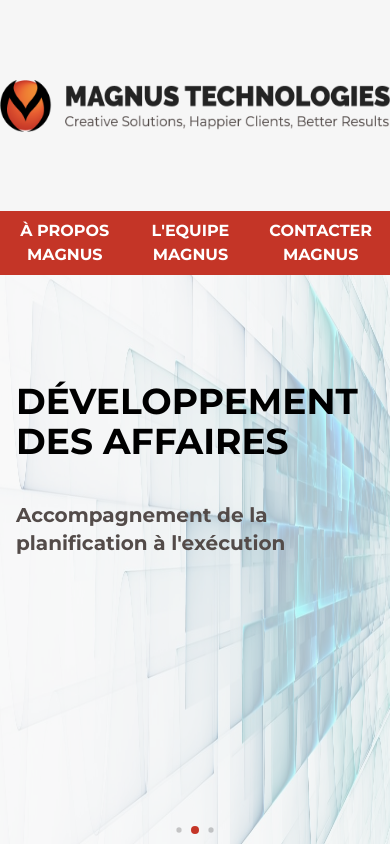
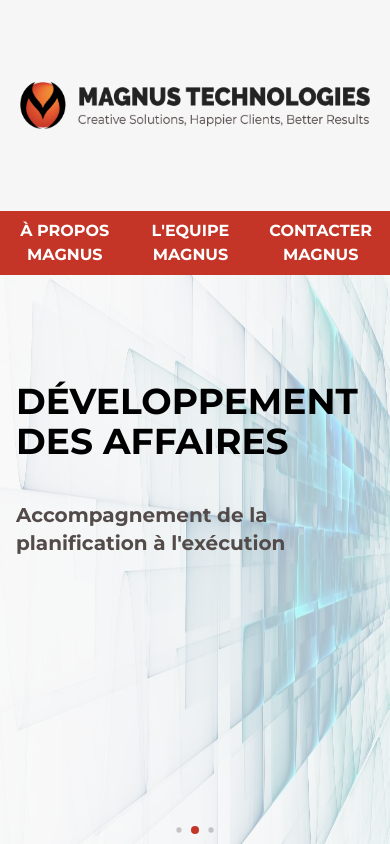
Before and after one commit to CHENNI-Nidhaleddine/MAGNUS-WEBSITE, a Next.js app: page / in a window 390 px wide. Shown: the top 844 px of the page. Built offline with nearby package versions, Linux system fonts and the light colour scheme; a web font is replaced by a local one.

Commit message:
last commit

```diff
--- a/components/Logo.jsx
+++ b/components/Logo.jsx
@@ -1,7 +1,7 @@
 import Image from "next/image"
 export default function Logo() {
     return (
-        <div className="flex items-center justify-center w-full h-[calc(25vh)]">
+        <div className="flex items-center justify-center w-full h-[calc(25vh)] lg:px-auto px-5">
            <Image src="/images/magnusAll.png" width={900} height={120}/>
         </div>
     )
```
